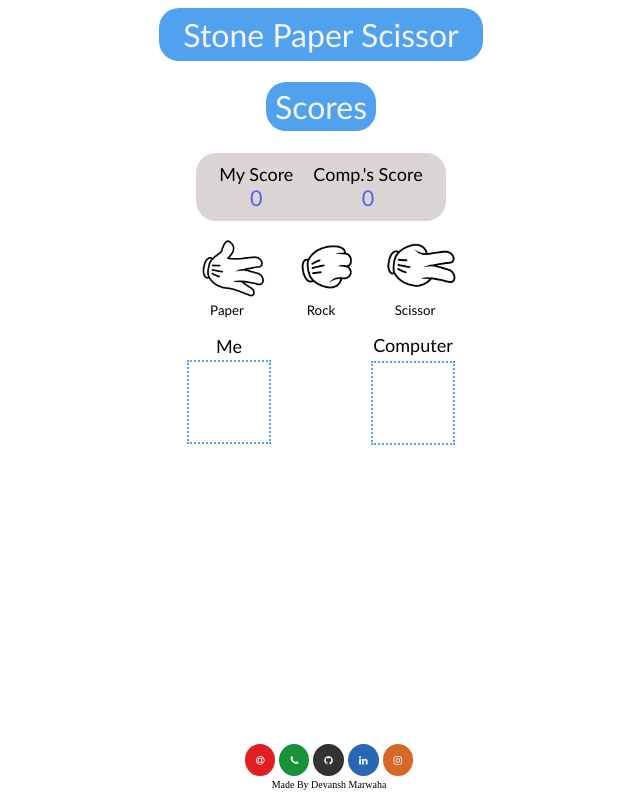
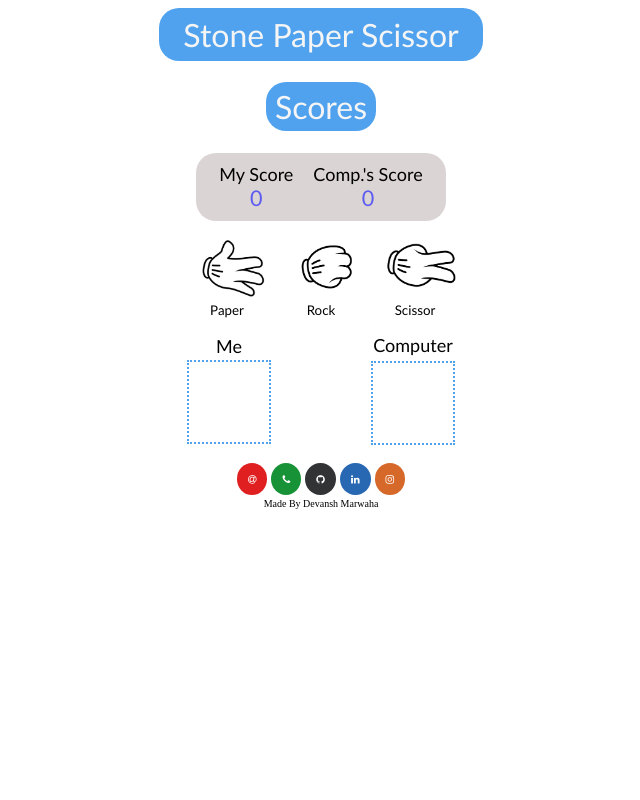
Before and after one commit to devanshmarwaha/SPS_game, a plain HTML site: page index.html in a window 1280 px wide. Shown: the whole page, without its empty margins (319-959 px from the left). Drawn offline with Linux system fonts and the light colour scheme.

Commit message:
Update index.html

```diff
--- a/index.html
+++ b/index.html
@@ -182,8 +182,6 @@
         }
 
         .footer {
-            position: fixed;
-            bottom: 0;
             width: 100%;
         }
 
@@ -294,7 +292,7 @@
                     <img src="img.PNG" id="comm">
                 </div>
             </div>
-        </div>
+        </div><br>
         <div class="footer">
             <a href="mailto:devansh.marwaha400@gmail.com"><i class="fa fa-at" style="font-size:10px;"></i></a>
             <a href="tel:8968096689"><i class="fa fa-phone"style="font-size:10px;"></i></a>
```
